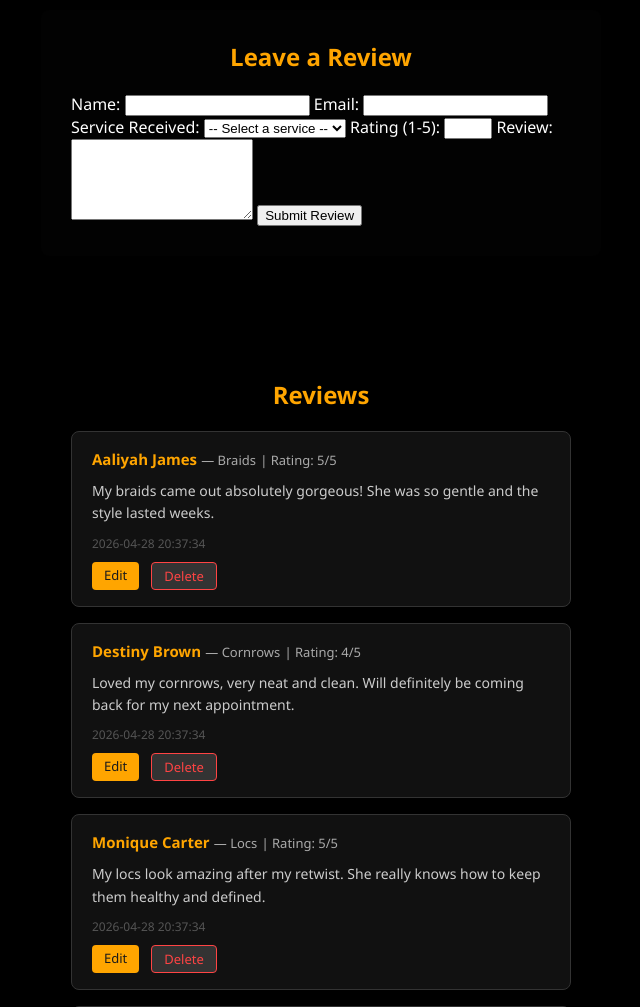
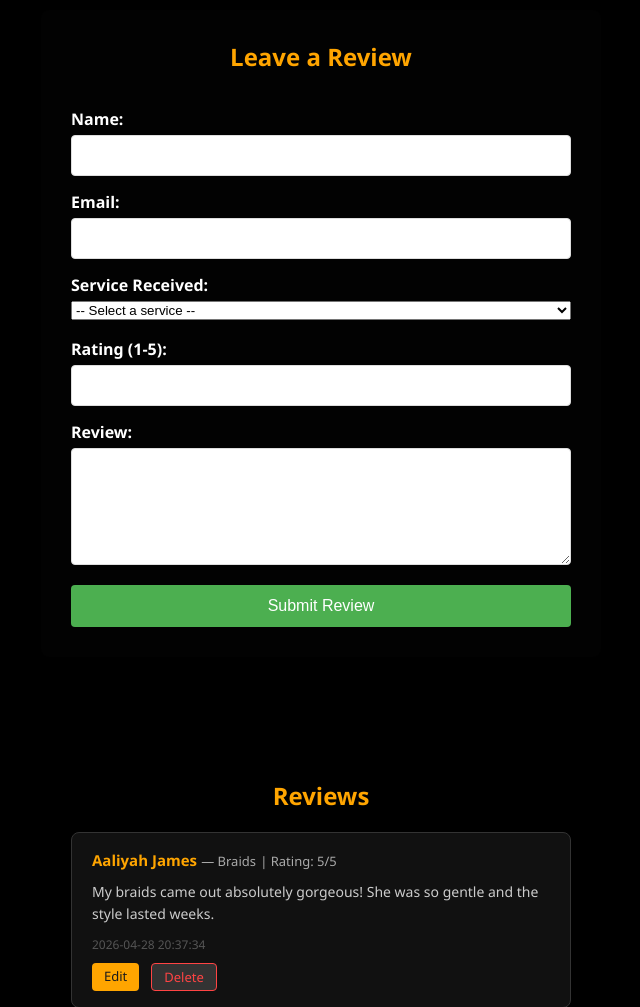
Before and after one commit to marvensC/csc372_project, a PHP site: page /review.php in a window 1280 px wide. Shown: the part 160-1167 px from the top of the page, without its empty margins (319-959 px from the left). Run offline with PHP 8.4, Linux system fonts and the light colour scheme; data comes from the database, SQL or seed files in the repository; data that the repository does not hold is empty.

Commit message:
Update style.css

```diff
--- a/client_site/css/style.css
+++ b/client_site/css/style.css
@@ -309,8 +309,12 @@ h3 {
   position: relative;
   color:white;
 }
+.modal-content h2 {
+  margin-top: 0;
+  margin-bottom: 20px;
+}
 
-
+/* contact */
 .close-contact {
   color: #aaa;
   float: right;
@@ -325,12 +329,6 @@ h3 {
 .close-contact:hover,
 .close-contact:focus {
   color: #000;
-}
-
-
-.modal-content h2 {
-  margin-top: 0;
-  margin-bottom: 20px;
 }
 
 .contact-details {
@@ -362,6 +360,8 @@ h3 {
 .contact-detail a:hover {
   color: orange;
 }
+
+
 
  /* Review page  */
 .review-page {
@@ -395,6 +395,51 @@ h3 {
 .form-message.error {
   color: #ff4444;
 }
+
+/* review page form box */
+.modal-content form {
+  display: flex;
+  flex-direction: column;
+
+}
+
+
+.modal-content label {
+  margin-top: 15px;
+  margin-bottom: 5px;
+  font-weight: bold;
+}
+
+
+.modal-content input,
+.modal-content textarea {
+  padding: 10px;
+  border: 1px solid #ddd;
+  border-radius: 4px;
+  font-family: inherit;
+  font-size: 14px;
+}
+
+
+.modal-content button {
+  margin-top: 20px;
+  padding: 12px;
+  background-color: #4CAF50;
+  color: white;
+  border: none;
+  border-radius: 4px;
+  cursor: pointer;
+  font-size: 16px;
+}
+
+
+.modal-content button:hover {
+  background-color: #45a049;
+}
+
+
+
+
 
 
 /* Calendly Styling */
```
